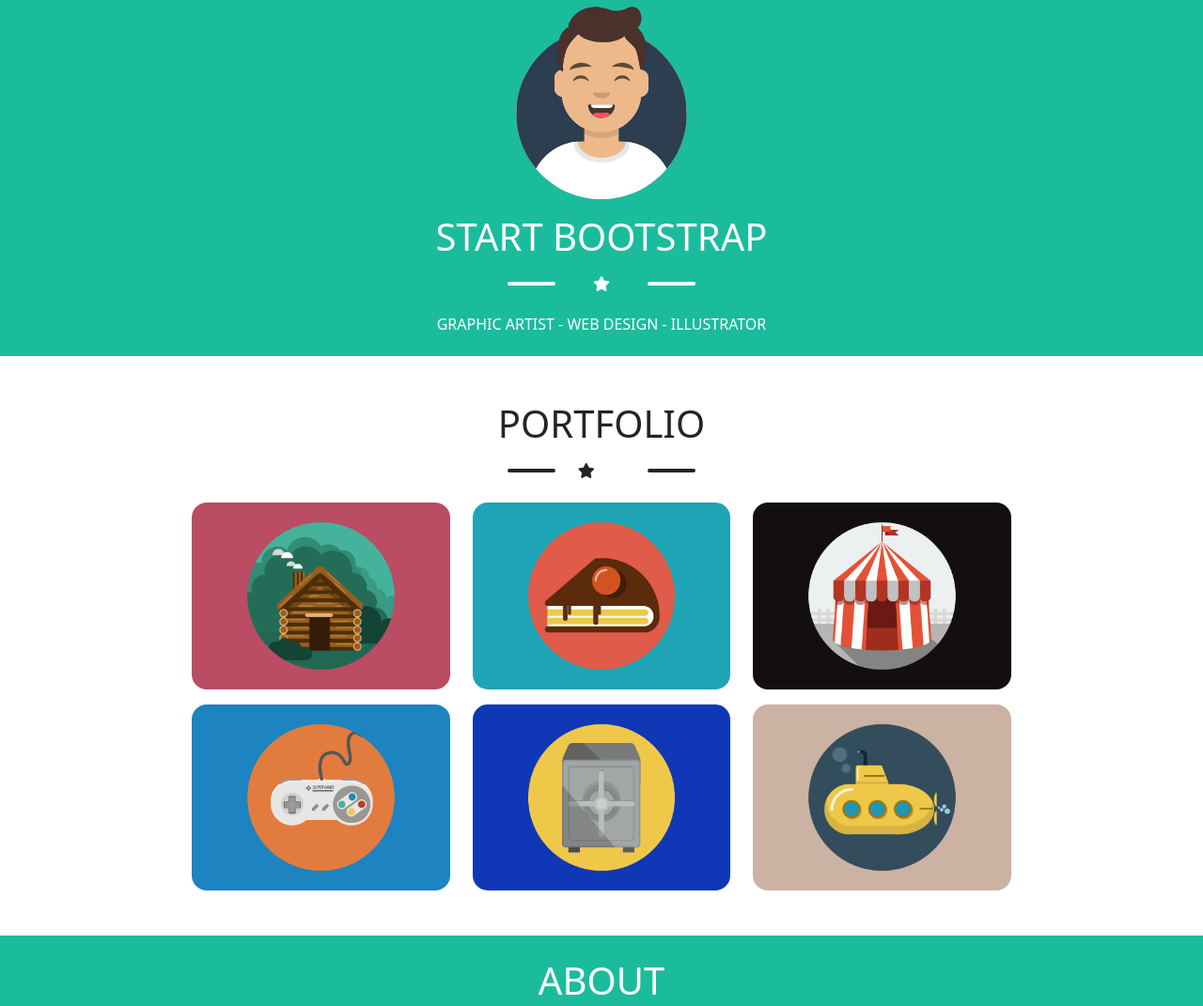
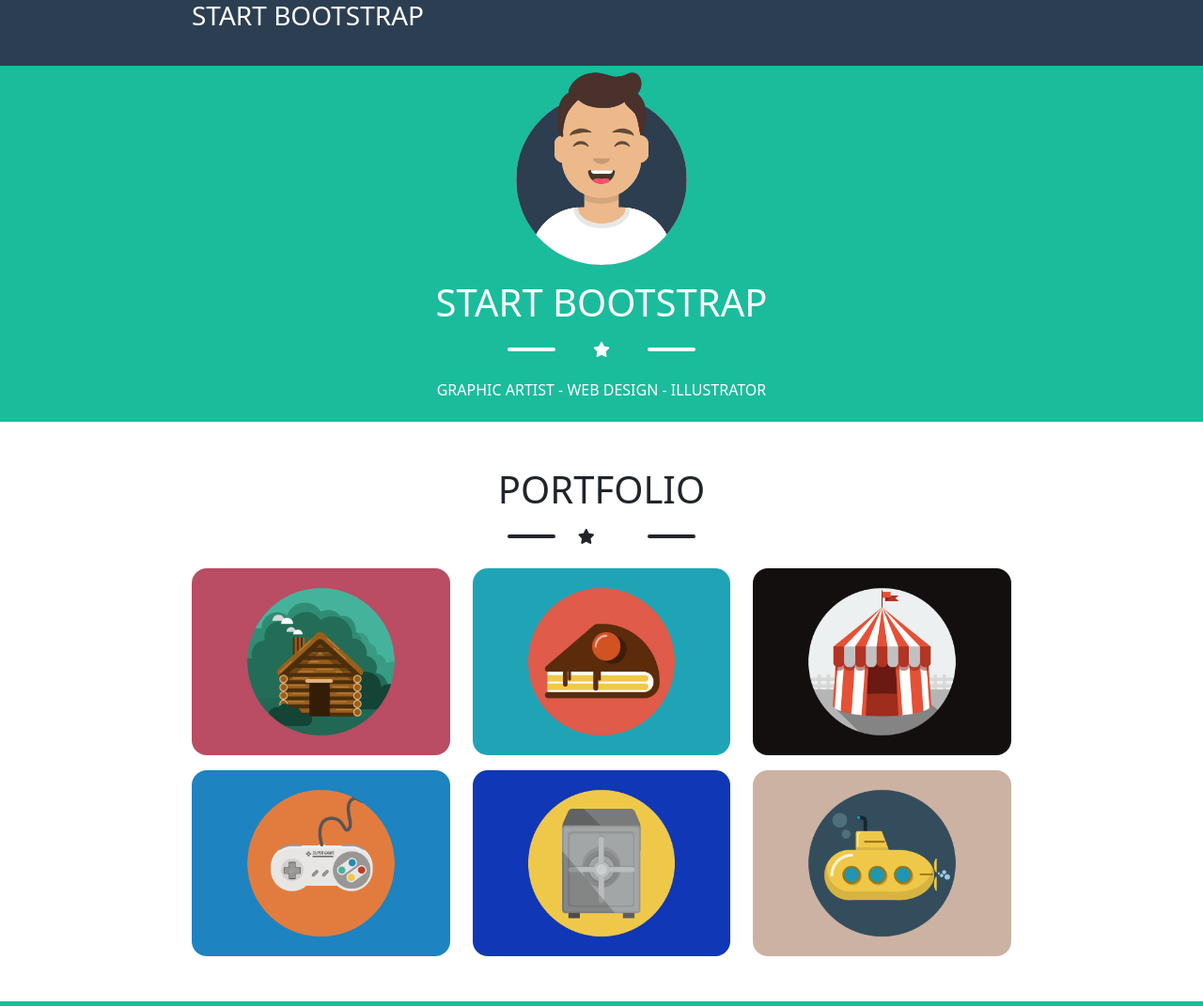
Before and after one commit to LucaCaligola/html-css-bootstrap-freelancer, a plain HTML site: page index.html in a window 1280 px wide. Shown: the top 1071 px of the page at 94% size. Drawn offline with nearby package versions, Linux system fonts and the light colour scheme.

Commit message:
working on the nav bar

```diff
--- a/index.html
+++ b/index.html
@@ -13,7 +13,12 @@
     <link rel="stylesheet" href="https://cdnjs.cloudflare.com/ajax/libs/font-awesome/6.4.2/css/all.min.css">
 </head>
 <body>
+   <header class="dark">
+    <div class="container align-items-center">
+        <h3 class="align-self-center">START BOOTSTRAP</h3>
+    </div>
 
+   </header>
 
 <section class="green-section mb-5">
 
@@ -133,7 +138,7 @@
 </div>
 
 <footer class="text-center h-standard">
-    <div class="row mx-5 pt-5">
+    <div class="row mx-5 pt-5 px-5 align-items-baseline">
         <div class="col-12 col-md-4">
             <span>LOCATION</span>
             <p>2215 John Daniel Drive Clark MO 54243</p>
--- a/style.css
+++ b/style.css
@@ -1,5 +1,7 @@
 
-
+header {
+    height: 70px;
+}
 .green-section {
     background-color: #1ABC9C;
     color: white;
@@ -7,7 +9,6 @@
 
 .green-section div img {
     max-width: 100%;
-
 }
 
 
```
